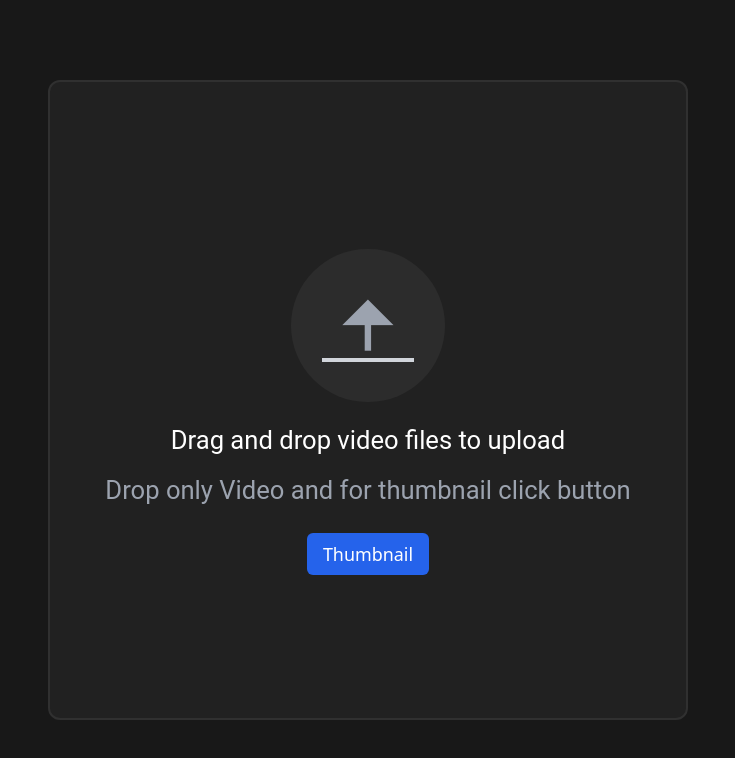
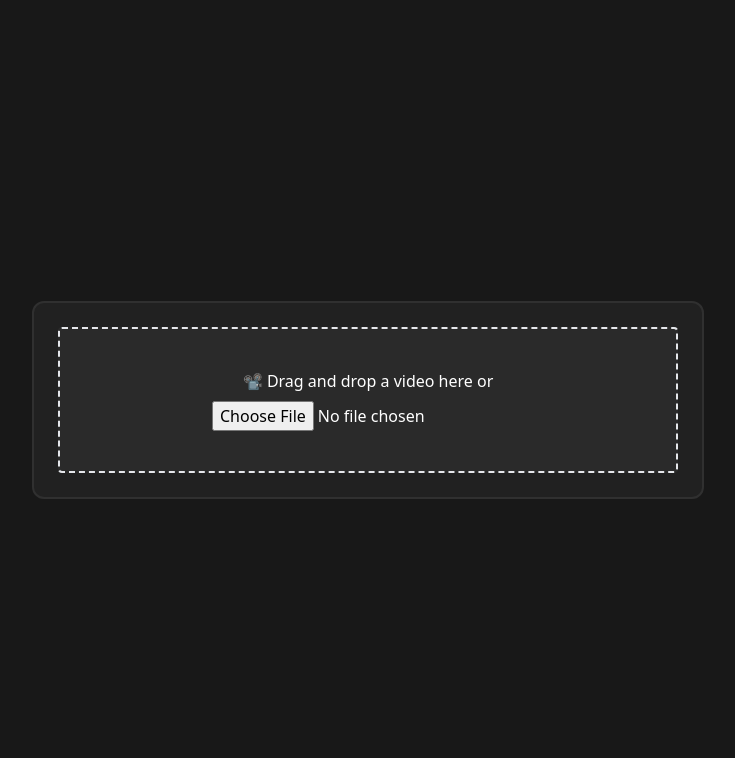
Before and after one commit to Hasher423/YT, a React (Vite) app in the folder Frontend/: page /UploadVideo in a window 1280 px wide. Shown: the top 758 px of the page, without its empty margins (272-1007 px from the left). Built offline with nearby package versions, Linux system fonts and the light colour scheme.

Commit message:
Video is uploading correctly

```diff
--- a/Frontend/src/Components/SearchBar.jsx
+++ b/Frontend/src/Components/SearchBar.jsx
@@ -43,7 +43,6 @@ const SearchBar = ({ setshowSideBar }) => {
                 withCredentials: true,
             });
             setuser(response.data);
-            console.log(response)
         };
         fetchData();
     }, []);
--- a/Frontend/src/Components/SideVideos.jsx
+++ b/Frontend/src/Components/SideVideos.jsx
@@ -50,7 +50,7 @@ const SideVideos = () => {
 
                                     {
                                         element.title.length > 30
-                                            ? `${element.title.slice(0, 40)}...`
+                                            ? `${element.title.slice(0, 30)}...`
                                             :
                                             `${element.title} `
                                     }
--- a/Frontend/src/Components/Videoplay.jsx
+++ b/Frontend/src/Components/Videoplay.jsx
@@ -9,7 +9,8 @@ const Videoplay = () => {
   const [currentTime, setCurrentTime] = useState(0);
   const [volume, setVolume] = useState(1.0);
   const [mute, setMute] = useState(false);
-  const [video, setVideo] = useState(null);
+  const [video, setVideo] = useState(null)
+  const [user, setuser] = useState(null);
   const videoRef = useRef(null);
   const location = useLocation()
   const videoId = new URLSearchParams(location.search).get('v');
@@ -29,11 +30,23 @@ const Videoplay = () => {
   useEffect(() => {
     const fetchVideo = async () => {
       const res = await axios.get(`http://localhost:3000/video/getVideo?v=${videoId}`);
-      setVideo(res.data.video.video_Url.url);
+      setVideo(res);
+
     };
     fetchVideo();
   }, [videoId]);
 
+  useEffect(() => {
+    const fetchData = async () => {
+      const response = await axios.get('http://localhost:3000/user/getuser', {
+        withCredentials: true,
+      });
+      setuser(response.data.user);
+
+
+    };
+    fetchData();
+  }, []);
 
 
   const toggleFullScreen = () => {
@@ -58,7 +71,7 @@ const Videoplay = () => {
           <video
             ref={videoRef}
             className=" w-[100%] h-[100vh%] "
-            src={`${video}`}
+            src={`${video?.data?.video?.video_Url?.url}`}
             height={'100%'}
 
             onLoadedMetadata={() => {
@@ -94,7 +107,24 @@ const Videoplay = () => {
 
       </div>
 
+      <div className=' w-full px-[1.5vw] py-[.7vw]'>
+        <div><p className='font-bold text-white text-[1.6vw]'>{video?.data?.video?.title}</p></div></div>
 
+      <div className='flex items-center justify-between'>
+        {/* CHANNEL PIC NAME AND SUBSCRIBE */}
+        <div className='flex items-center gap-[2vw] px-[1vw] '>
+          <div><img className='w-[3.5vw] h-[3.5vw] rounded-full object-cover' src={`${user?.logoId}`} alt="no" /></div>
+          <div className='text-custom-white font-bold'>{user?.channelName}</div>
+          <div className='bg-custom-white px-[1vw] py-[.5vw] rounded-3xl text-sm'><button>SUBSCRIBE</button></div>
+        </div>
+        {/* LIKE AND OTHER BUTTONS */}
+        <div className='text-custom-white flex items-center gap-[1vw] '>
+            <div className='rounded-3xl bg-zinc-800 px-[2vw] py-[.4vw] font-bold text-sm'>781K</div>
+            <div className='rounded-3xl bg-zinc-800 px-[2vw] py-[.4vw] font-bold text-sm' >Share</div>
+            <div className='rounded-3xl bg-zinc-800 px-[2vw] py-[.4vw] font-bold text-sm' >Download</div>
+            <div className='rounded-3xl bg-zinc-800 px-[2vw] py-[.4vw] font-bold text-sm' >....</div>
+        </div>
+      </div>
     </div>
   );
 };
--- a/Frontend/src/Pages/UploadVideo.jsx
+++ b/Frontend/src/Pages/UploadVideo.jsx
@@ -1,142 +1,178 @@
 import React, { useState, useEffect } from 'react';
+import axios from 'axios';
+import { Navigate, useNavigate } from 'react-router-dom';
 
-import axios from 'axios';
 const UploadVideo = () => {
+  const [formData, setFormData] = useState({
+    video: null,
+    thumbnail: null,
+    title: '',
+    description: '',
+  });
+
   const [isDragging, setIsDragging] = useState(false);
-  const [VideoData, setVideoData] = useState({});
-  const [IsDataGet, setIsDataGet] = useState(false)
-  const [IsError, setIsError] = useState(false)
-  const [uploadedPercentage, setUploadedPercentage] = useState(0)
-  const [isUploaded, setIsUploaded] = useState(null)
-  const handleDragOver = (e) => {
-    e.preventDefault();
-    setIsDragging(true);
-  };
-
-  const handleDragLeave = () => setIsDragging(false);
+  const [progress, setProgress] = useState(0);
+  const [isUploaded, setIsUploaded] = useState(false);
+  const [error, setError] = useState(null);
+  const Navigate = useNavigate()
 
   const handleDrop = (e) => {
     e.preventDefault();
     setIsDragging(false);
     const file = e.dataTransfer.files[0];
     if (file) {
-      console.log('Dropped file:', file);
-      setVideoData({ file });
+      setFormData((prev) => ({ ...prev, video: file }));
     }
   };
 
-  const ChangeHandler = (e) => {
+  const handleFileChange = (e) => {
     const file = e.target.files[0];
+    const name = e.target.name;
     if (file) {
-      console.log('Selected file:', file);
-      setVideoData({ ...VideoData, Video: file });
+      setFormData((prev) => ({ ...prev, [name]: file }));
     }
   };
 
-  const ThumbnailHandler = (e) => {
-    const thumbnail = e.target.files[0];
-    if (thumbnail) {
-      console.log("Thumbnail:", thumbnail);
-      setVideoData({ ...VideoData, thumbnail });
-    }
-  }
-  const fileToBase64 = file => new Promise(res => { const r = new FileReader(); r.onload = () => res(r.result); r.readAsDataURL(file); });
+  const handleTextChange = (e) => {
+    const { name, value } = e.target;
+    setFormData((prev) => ({ ...prev, [name]: value }));
+  };
 
+  const handleSubmit = async (e) => {
+    e.preventDefault();
+    setError(null);
 
-  useEffect(() => {
-    if (VideoData.thumbnail && VideoData.Video) {
-      setIsDataGet(true);
-    }
-  }, [VideoData]);
+    const data = new FormData();
+    data.append('video_Url', formData.video);
+    data.append('thumbnail', formData.thumbnail);
+    data.append('title', formData.title);
+    data.append('description', formData.description);
 
-  useEffect(() => {
-    console.log("Updated VideoData:", VideoData);
-  }, [VideoData]);
-
-
-  const SubmitHandler = async (e) => {
-    e.preventDefault()
-    const formData = new FormData();
-    formData.append('video_Url', VideoData.Video);
-    formData.append('thumbnail', VideoData.thumbnail);
-    formData.append('title', 'Sample Title2'); // Add your title here
-    formData.append('description', 'Sample Description2');
     try {
-      const response = await axios.post(
+      const res = await axios.post(
         `${import.meta.env.VITE_BACKEND_URI}/video/upload`,
-        formData,
+        data,
         {
-          headers: {
-            'Content-Type': 'multipart/form-data',
-          },
+          headers: { 'Content-Type': 'multipart/form-data' },
           withCredentials: true,
-          onUploadProgress: (progress) => {
-            const percentage = Math.round((progress.loaded / progress.total) * 100);
-            console.log(`Upload Progress: ${percentage}%`);
-            setUploadedPercentage(percentage);
+          onUploadProgress: (e) => {
+            const percent = Math.round((e.loaded / e.total) * 100);
+            setProgress(percent);
           },
         }
       );
-
-      console.log('Video uploaded successfully:', response.data);
-      setIsUploaded(response.data.success)
+      if (res.data.success) setIsUploaded(true);
     } catch (err) {
-      console.error('Error uploading video:', err.message);
-      setIsError(err.response.data)
+      setError(err.response?.data || 'Upload failed.');
     }
-  }
+  };
 
   return (
-    <div className="w-screen h-screen bg-[#181818] flex  items-center justify-center ">
-      {isUploaded ? <div className='text-white'>YOUR VIDEO HAS BEEN UPLOADED</div> : <label
-        htmlFor="file"
+    <div className="w-screen h-screen bg-[#181818] flex items-center justify-center p-6">
+      {isUploaded ? (
+        <div className="relative w-full max-w-2xl h-full flex items-center justify-center">
+          <h1 className="text-white text-2xl text-center">✅ Video uploaded successfully!</h1>
+          <button
+            onClick={() => Navigate('/')}
+            className="absolute bottom-4 right-4 px-4 py-2 bg-blue-600 text-white rounded hover:bg-blue-700 transition"
+          >
+            Go Home
+          </button>
+        </div>
+      ) : (
+        <form
+          onSubmit={handleSubmit}
+          onDragOver={(e) => {
+            e.preventDefault();
+            setIsDragging(true);
+          }}
+          onDragLeave={() => setIsDragging(false)}
+          onDrop={handleDrop}
+          className={`w-full max-w-2xl bg-[#212121] p-6 rounded-xl border-2 transition-colors ${isDragging ? 'border-blue-500' : 'border-[#303030]'
+            } flex flex-col gap-4`}
+        >
+          {/* Video input */}
+          {!formData.video && (
+            <div className="flex flex-col items-center justify-center border-2 border-dashed p-10 rounded bg-[#2a2a2a] text-white">
+              <p>📽️ Drag and drop a video here or</p>
+              <input
+                type="file"
+                name="video"
+                accept="video/*"
+                onChange={handleFileChange}
+                className="mt-2 text-white"
+              />
+            </div>
+          )}
 
-        className={`sm:bg-[#212121] xl:w-[50vw] xl:h-[80vh]  relative sm:w-[60vw]   sm:min-w-[600px] rounded-xl h-[80vh] min-h-[500px] flex flex-col gap-6 items-center justify-center p-6 sm:border-2 transition-colors ${isDragging ? 'border-blue-500' : 'border-[#303030]'
-          }`}
+          {/* Thumbnail input */}
+          {formData.video && !formData.thumbnail && (
+            <div className="flex flex-col gap-2">
+              <label className="text-white">Select a thumbnail:</label>
+              <input
+                type="file"
+                name="thumbnail"
+                accept="image/*"
+                onChange={handleFileChange}
+                className="text-white"
+              />
+            </div>
+          )}
 
-        onDragOver={handleDragOver}
+          {/* Title & Description */}
+          {formData.video && formData.thumbnail && (
+            <>
+              <input
+                type="text"
+                name="title"
+                placeholder="Title"
+                value={formData.title}
+                onChange={handleTextChange}
+                className="px-4 py-2 rounded bg-white text-black"
+                required
+              />
+              <textarea
+                name="description"
+                placeholder="Description"
+                value={formData.description}
+                onChange={handleTextChange}
+                className="px-4 py-2 rounded bg-white text-black h-24 resize-none"
+                required
+              />
+            </>
+          )}
 
-        onDragLeave={handleDragLeave}
+          {/* Progress bar */}
+          {progress > 0 && (
+            <div className="w-full h-2 bg-gray-700 rounded">
+              <div
+                className="h-full bg-green-500 rounded"
+                style={{ width: `${progress}%` }}
+              ></div>
+            </div>
+          )}
 
-        onDrop={handleDrop}
-      >
-        <form action="post" onSubmit={SubmitHandler} >
+          {/* Error */}
+          {error && (
+            <p className="text-red-500 text-sm text-center">
+              {typeof error === 'object' ? JSON.stringify(error) : error}
+            </p>
+          )}
 
-          <input id="file" type="file" hidden onChange={ChangeHandler} />
-
-          <input id="thumbnail" type="file" hidden onChange={ThumbnailHandler} />
-
-          {IsDataGet ? <input type="submit" value={'Upload'} className='bg-emerald-900 absolute bottom-[17vmax] xl:text-[1.3vw] sm:bottom-[5vw] xl:bottom-[1vw] sm:left-[50%] sm:translate-x-[-50%] sm:translate-y-[-50%] text-white  px-4 py-2 rounded left-[37%] ' /> : ''}
-
+          {/* Upload Button */}
+          {formData.video &&
+            formData.thumbnail &&
+            formData.title &&
+            formData.description && (
+              <button
+                type="submit"
+                className="px-4 py-2 bg-emerald-600 text-white rounded hover:bg-emerald-700 transition"
+              >
+                Upload Video
+              </button>
+            )}
         </form>
-
-        <div className="bg-[#2c2c2c] overflow-hidden  sm:w-[12vw] sm:h-[12vw] w-[100px] h-[100px] rounded-full flex items-center  justify-center relative">
-
-          {IsError ? <i className="ri-signal-wifi-error-line xl:text-[6vw] text-gray-400"></i> : <i className="ri-arrow-up-fill text-[3rem] xl:text-[6vw] text-gray-400"></i>}
-
-          <div className="absolute bottom-4 xl:bottom-10    h-[4px] w-[60%] bg-gray-300"><div className={`bg-green-600 ${uploadedPercentage && !IsError ? `w-[${uploadedPercentage}%]` : 'w-0'} h-full`}></div></div>
-
-        </div>
-
-        <div className="font-youtube text-center text-white text-lg cursor-pointer xl:text-[2vw]">
-
-          {IsError ? `${typeof (IsError) == 'object' ? JSON.stringify(IsError) : IsError}` : 'Drag and drop video files to upload'}
-
-          <p className="sm:text-xs xl:top-[2.2vw] xl:relative  text-gray-400 text-center min-w-[80%] xl:text-[2vw]">
-            Drop only Video and for thumbnail click button
-          </p>
-        </div>
-
-
-        {/* Buttons */}
-        {IsDataGet ? '' : <div className="flex xl:text-[1.1vw] gap-4 sm:mt-4 xl:mt-[3vw]">
-          <label
-            htmlFor='thumbnail'
-            className="bg-blue-600 text-white sm:text-[1.4vw] sm:px-4 sm:py-2 px-2 py-2  rounded-md hover:bg-blue-700 transition">
-            Thumbnail
-          </label>
-        </div>}
-      </label>}
+      )}
     </div>
   );
 };
```
Also changed, not shown: Frontend/src/Components/MainVideos.jsx (+60 -6 lines).
